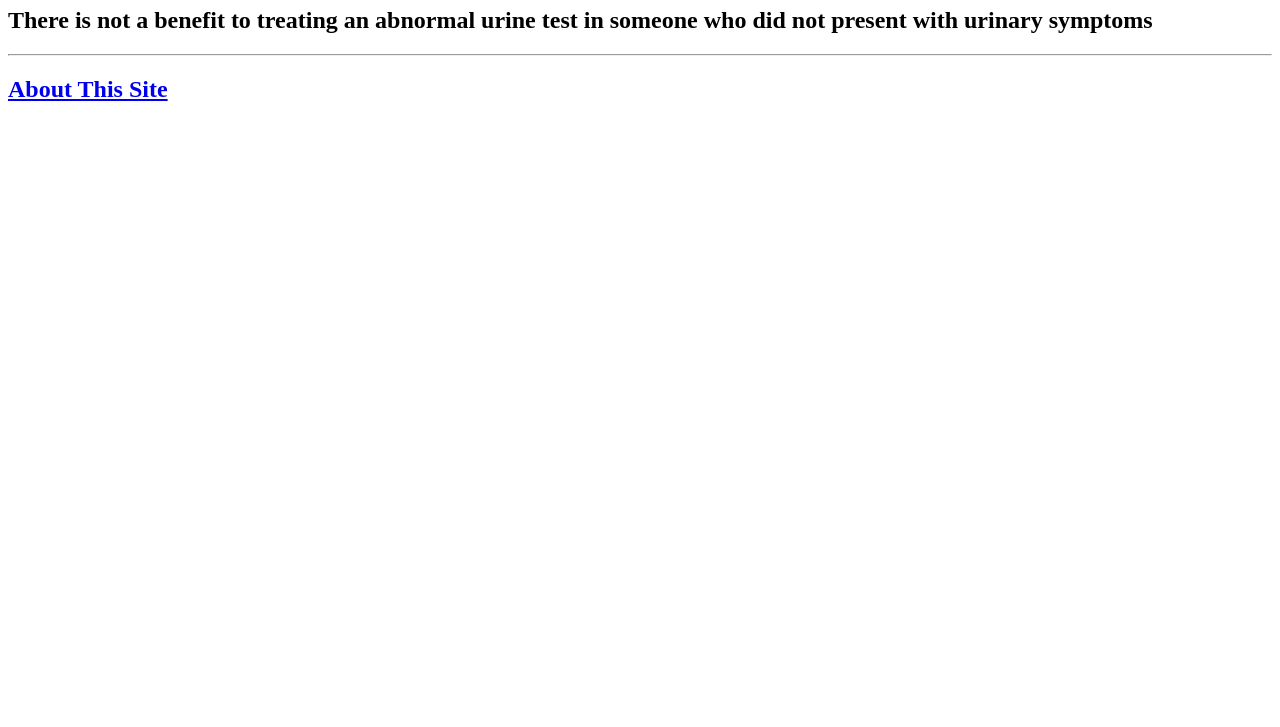
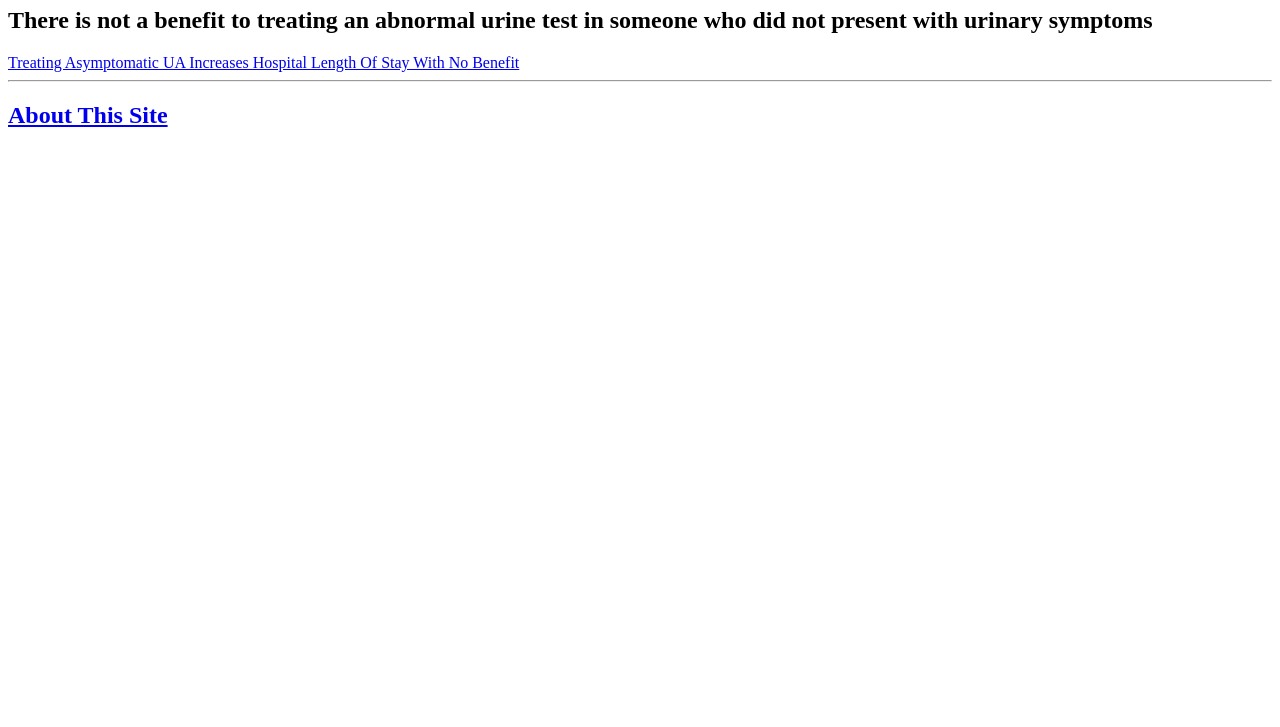
Before and after one commit to frogingoggles/html-intro, a plain HTML site: page index.html in a window 1280 px wide. Shown: the part 73-800 px from the top of the page. Drawn offline with Linux system fonts and the light colour scheme.

Commit message:
Added a urine analysis treatment link

```diff
--- a/index.html
+++ b/index.html
@@ -9,7 +9,7 @@
     <body>
         <h1>Hospital Medicine Counterintuitive Practices</h1>
         <h2>There is not a benefit to treating an abnormal urine test in someone who did not present with urinary symptoms</h2>
-
+        <a href="https://pmc.ncbi.nlm.nih.gov/articles/PMC6714039/">Treating Asymptomatic UA Increases Hospital Length Of Stay With No Benefit</a>
         <hr/>
         <h2>
             <a href="./public/about.html">About This Site</a>
```
